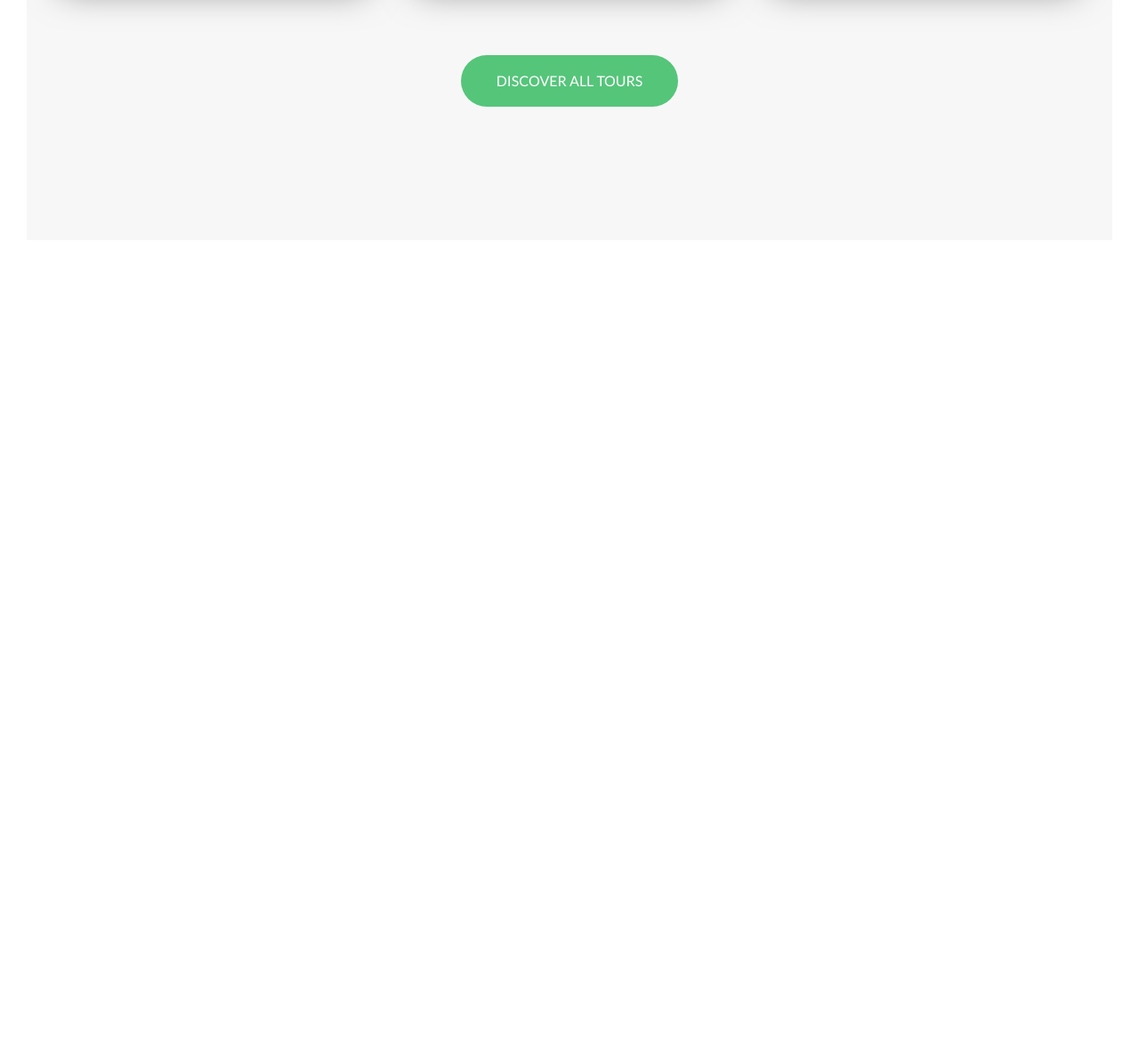
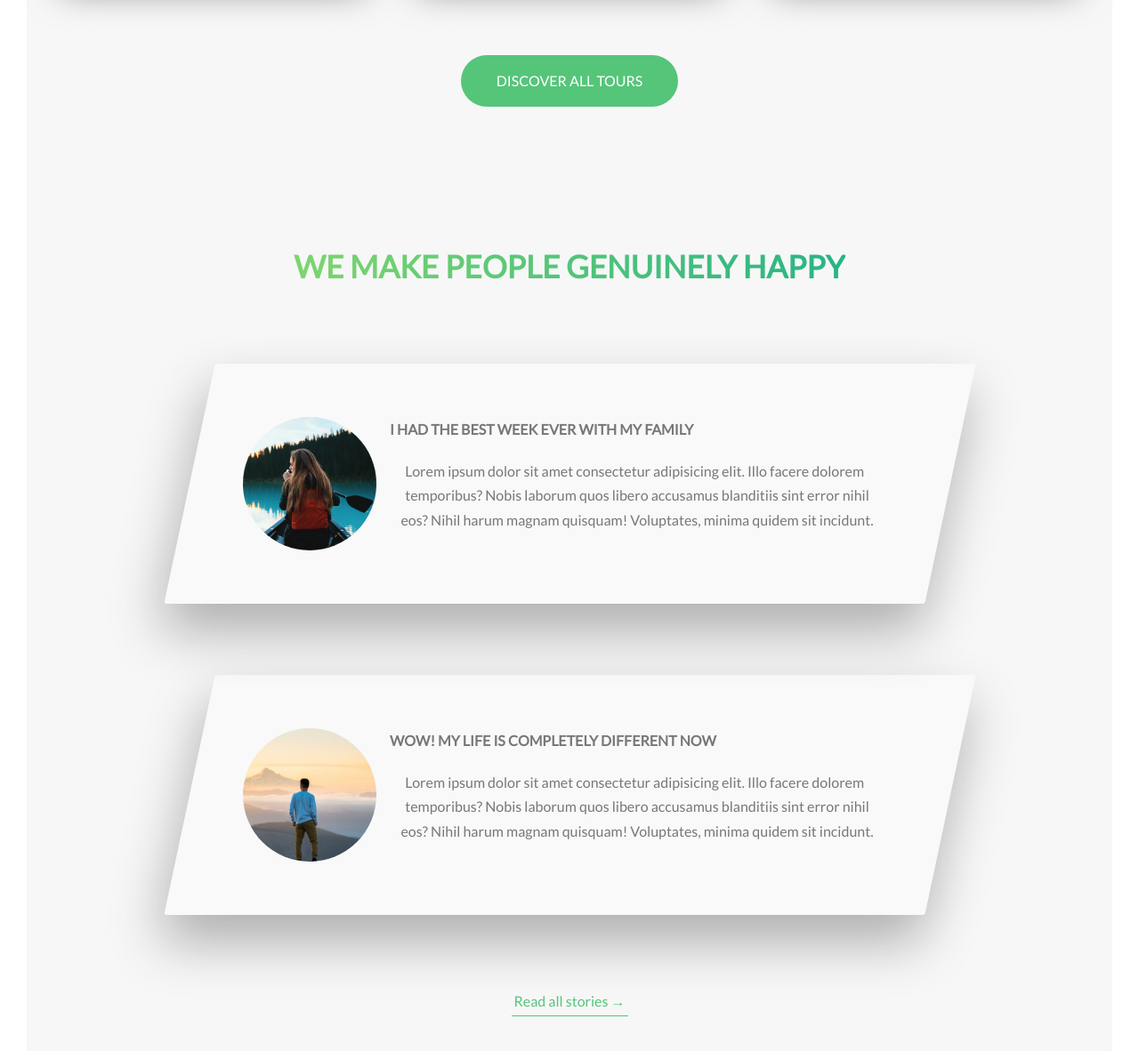
Before and after one commit to IsmaelB83/natours-udemy, a website: page index.html in a window 1280 px wide. Shown: the part 3009-4191 px from the top of the page at 89% size. Before the commit the page ends 3309 px from the top, so only its background shows below. Drawn offline with Linux system fonts and the light colour scheme.

Commit message:
Adding figure captions and filters on images

```diff
--- a/index.html
+++ b/index.html
@@ -226,6 +226,52 @@
         </div>
     </section>
 
+    <section class="section-stories">
+        <div class="u-center-text u-margin-bottom-big">
+            <h2 class="heading-secondary">
+                We make people genuinely happy
+            </h2>
+        </div>
+
+        <div class="row">
+            <div class="story">
+                <figure class="story__shape">
+                    <img src="img/nat-8.jpg" alt="Person on a tour" class="story__img">
+                    <figcaption class="story__caption">Mary Smith</figcaption>
+                </figure>
+                <div class="story__text">
+                    <h3 class="heading-tertiary u-margin-bottom-small">I had the best week ever with my family</h3>
+                    <p class="paragraph">
+                        Lorem ipsum dolor sit amet consectetur adipisicing elit. Illo facere dolorem temporibus? Nobis laborum quos libero accusamus
+                        blanditiis sint error nihil eos? Nihil harum magnam quisquam! Voluptates, minima quidem sit incidunt.
+                    </p>
+                </div>
+            </div>
+        </div>
+
+        <div class="row">
+            <div class="story">
+                <figure class="story__shape">
+                    <img src="img/nat-9.jpg" alt="Person on a tour" class="story__img">
+                    <figcaption class="story__caption">Jack wilson</figcaption>
+                </figure>
+                <div class="story__text">
+                    <h3 class="heading-tertiary u-margin-bottom-small">Wow! My life is completely different now</h3>
+                    <p class="paragraph">
+                        Lorem ipsum dolor sit amet consectetur adipisicing elit. Illo facere dolorem temporibus? Nobis laborum quos libero accusamus
+                        blanditiis sint error nihil eos? Nihil harum magnam quisquam! Voluptates, minima quidem sit incidunt.
+                    </p>
+                </div>
+            </div>
+        </div>
+
+        <div class="u-center-text">
+            <a href="" class="btn-text btn-text--green">Read all stories &rarr;</a>
+        </div>
+
+    </section>
+
+
     <!--<section class="grid-test">
 
         <div class="row">
--- a/sass/components/_feature-box.scss
+++ b/sass/components/_feature-box.scss
@@ -18,9 +18,6 @@
         color: transparent;
     }
 
-    &__text {
-    }
-
     &:hover {
         transform: translateY(-1.5rem) scale(1.05);
     }
--- /dev/null
+++ b/sass/components/_story.scss
@@ -0,0 +1,62 @@
+.story {
+    width: 75%;
+    margin: 0 auto;
+    box-shadow: 0 3rem 6rem rgba($color-black, 0.3);
+    background-color: rgba($color-white, 0.2);
+    border-radius: 3px;
+    padding: 6rem;
+    padding-left: 9rem;
+    transform: skewX(-12deg);
+    @include clearfix;
+
+    &__shape {
+        position: relative;
+        width: 15rem;
+        height: 15rem;
+        float: left;
+        border-radius: 50%;
+        -webkit-shape-outside: circle(50% at 50% 50%);
+        shape-outside: circle(50% at 50% 50%);
+        -webkit-clip-path: circle(50% at 50% 50%);
+        clip-path: circle(50% at 50% 50%);
+        // & > * not working here becuase translateX takes precedence over skewX in previous block
+        // that's why I include here skewX again. Even when it is redundant. CSS only allows one
+        // transform property per element. That's why
+        transform: translateX(-3rem) skewX(12deg);
+    }
+
+    &__img {
+        height: 100%;
+        transform: translateX(-4rem) scale(1.4);
+        transition: all 0.5s;
+    }
+
+    &__text {
+        transform: skewX(12deg);
+    }
+
+    &__caption {
+        position: absolute;
+        top: 50%;
+        left: 50%;
+        transform: translateX(-50%) translateY(20%);
+        text-transform: uppercase;
+        font-size: 1.7rem;
+        text-align: center;
+        color: white;
+        opacity: 0;
+        transition: all .5s;
+        backface-visibility: hidden;
+    }
+
+    &:hover &__caption {
+        opacity: 1;
+        transform: translateX(-50%) translateY(-50%);
+    }
+
+    &:hover &__img {
+        transform: translateX(-4rem) scale(1);
+        // Filters
+        filter: blur(3px) brightness(80%);
+    }
+}
--- a/sass/main.scss
+++ b/sass/main.scss
@@ -10,6 +10,7 @@
 @import "components/composition";
 @import "components/button";
 @import "components/card";
+@import "components/story";
 @import "components/feature-box";
 
 @import "layout/grid";
--- a/sass/pages/_home.scss
+++ b/sass/pages/_home.scss
@@ -30,3 +30,8 @@
     padding: 25rem 0 15rem 0;
     margin-top: -12rem;
 }
+
+.section-stories {
+    padding-bottom: 15rem;
+    background-color: $color-grey-light-1;
+}
```
Also changed, not shown: css/style.css.
